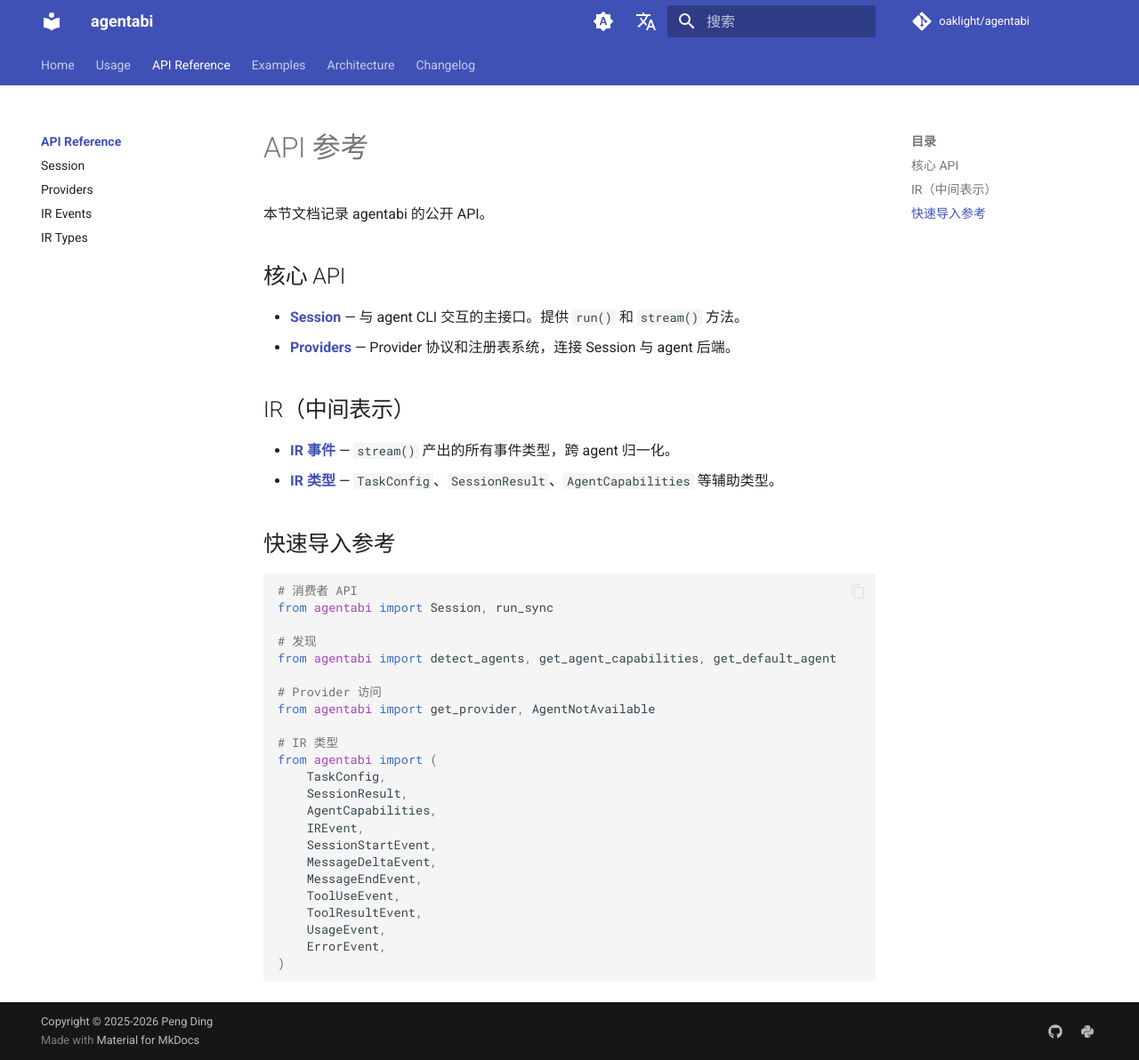
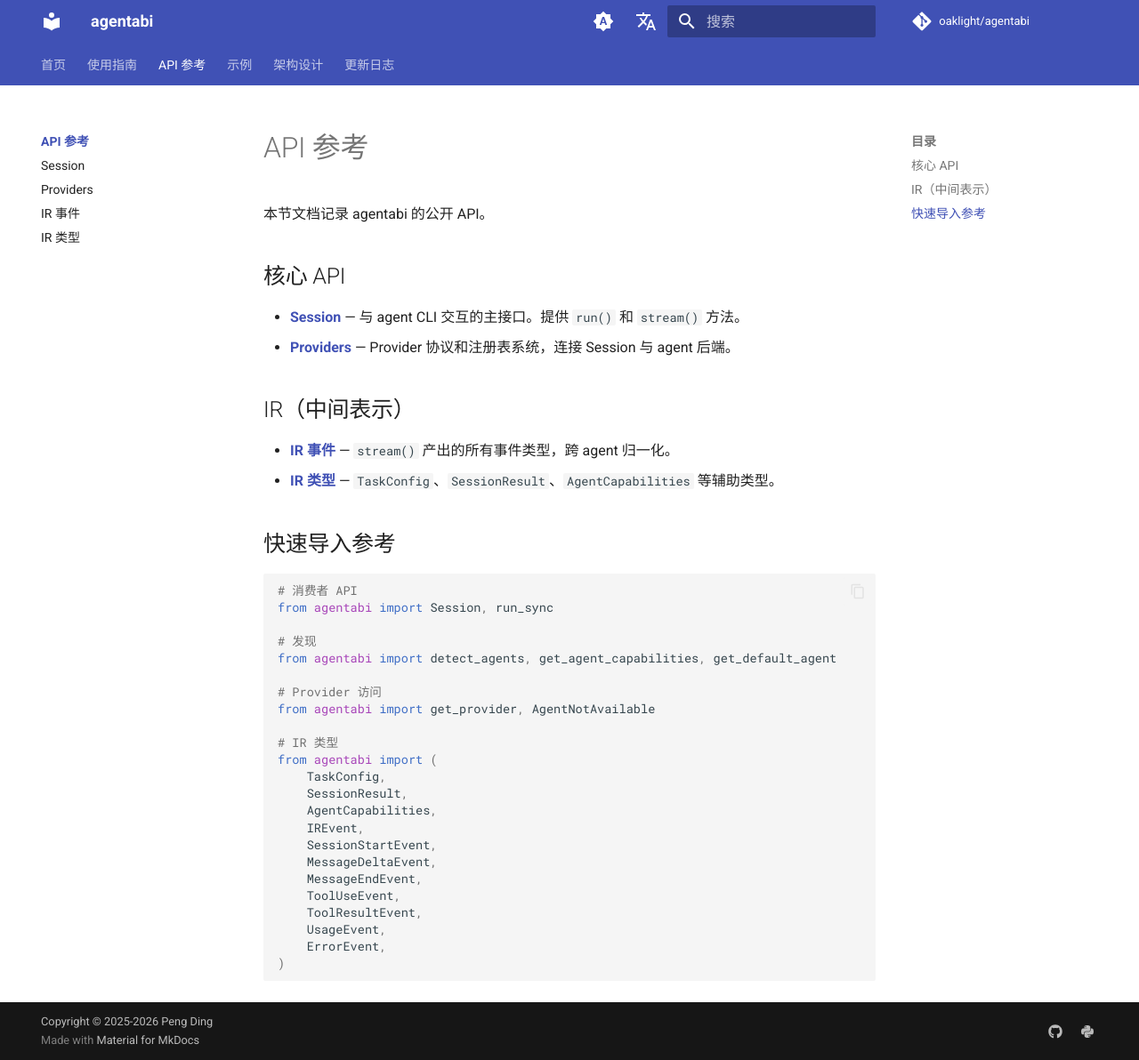
Before and after one commit to Oaklight/agentabi, an MkDocs documentation site: the page built from docs/api/index.md, in a window 1280 px wide and 1192 px high. Shown: the whole window at 89% size. Built offline with MkDocs 1.6.1 and Material for MkDocs 9.7.7, drawn with Linux system fonts in a browser that asks for light colours; comment, search, counter and statistics services are not loaded.

Commit message:
Translate nav labels to Chinese

```diff
--- a/mkdocs.yml
+++ b/mkdocs.yml
@@ -86,20 +86,20 @@
       lang: zh
 
 nav:
-  - Home: index.md
-  - Usage:
-      - Installation: usage/installation.md
-      - Quick Start: usage/quickstart.md
-      - Streaming: usage/streaming.md
-      - Agent Discovery: usage/discovery.md
+  - 首页: index.md
+  - 使用指南:
+      - 安装: usage/installation.md
+      - 快速开始: usage/quickstart.md
+      - 流式输出: usage/streaming.md
+      - Agent 发现: usage/discovery.md
       - Native vs SDK: usage/native-vs-sdk.md
-  - API Reference:
-      - Overview: api/index.md
+  - API 参考:
+      - 概览: api/index.md
       - Session: api/session.md
       - Providers: api/providers.md
-      - IR Events: api/ir-events.md
-      - IR Types: api/ir-types.md
-  - Examples:
-      - Overview: examples/index.md
-  - Architecture: architecture.md
-  - Changelog: changelog.md
+      - IR 事件: api/ir-events.md
+      - IR 类型: api/ir-types.md
+  - 示例:
+      - 概览: examples/index.md
+  - 架构设计: architecture.md
+  - 更新日志: changelog.md
```
